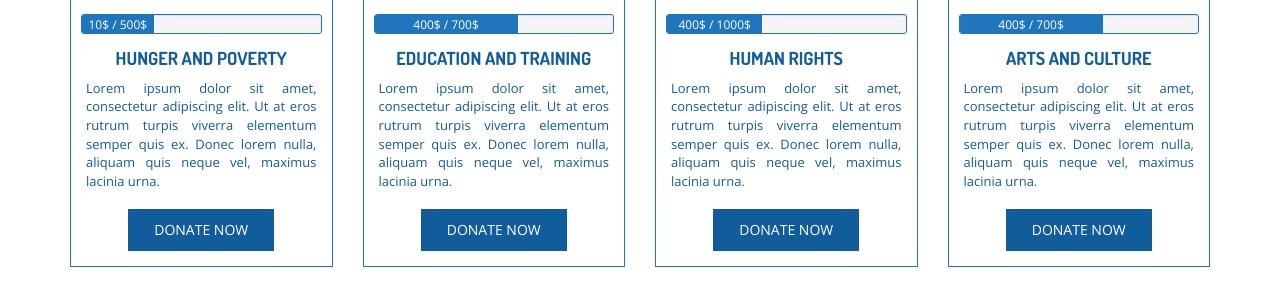
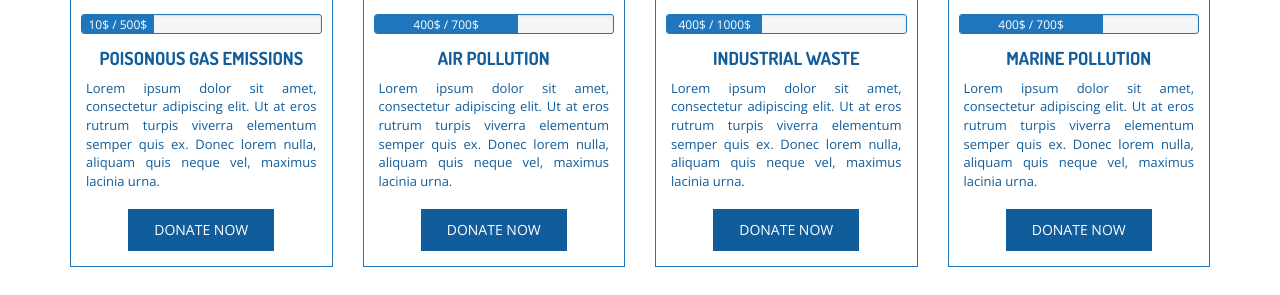
Before and after one commit to rajabhishek9271/wtl-mini-project, a Django app: page /causes/ in a window 1280 px wide. Shown: the part 632-927 px from the top of the page. Run offline with Django 3.2, Linux system fonts and the light colour scheme; some libraries are stand-ins or nearby versions.

Commit message:
HEADINGS CHANGED

```diff
--- a/trust/templates/base.html
+++ b/trust/templates/base.html
@@ -94,7 +94,7 @@
 
                         <li><a class="is-active" href="{% url 'index' %}">HOME</a></li>
                         <li><a href="{% url 'about' %}">ABOUT</a></li>
-                        <li class="has-child"><a href="{% url 'causes' %}">CAUSES</a>
+                        <li class="has-child"><a href="{% url 'causes' %}">OUR MISTAKES</a>
                           <li class="has-child"><a href="{% url 'volunteer' %}">VOLUNTEER</a>
 
 
--- a/trust/templates/causes.html
+++ b/trust/templates/causes.html
@@ -39,7 +39,7 @@
 		                          </div>
 		                        </div>
 
-		                        <h4 class="cause-title"><a href="#">HUNGER AND POVERTY </a></h4>
+		                        <h4 class="cause-title"><a href="#">POISONOUS GAS EMISSIONS </a></h4>
 		                        <div class="cause-details">
 		                            Lorem ipsum dolor sit amet, consectetur adipiscing elit. Ut at eros rutrum turpis viverra elementum semper quis ex. Donec lorem nulla, aliquam quis neque vel, maximus lacinia urna.
 		                        </div>
@@ -68,7 +68,7 @@
 		                          </div>
 		                        </div>
 
-		                        <h4 class="cause-title"><a href="#">EDUCATION AND TRAINING</a></h4>
+		                        <h4 class="cause-title"><a href="#">AIR POLLUTION</a></h4>
 		                        <div class="cause-details">
 		                            Lorem ipsum dolor sit amet, consectetur adipiscing elit. Ut at eros rutrum turpis viverra elementum semper quis ex. Donec lorem nulla, aliquam quis neque vel, maximus lacinia urna.
 		                        </div>
@@ -98,7 +98,7 @@
 		                          </div>
 		                        </div>
 
-		                        <h4 class="cause-title"><a href="#">HUMAN RIGHTS</a></h4>
+		                        <h4 class="cause-title"><a href="#">INDUSTRIAL WASTE</a></h4>
 		                        <div class="cause-details">
 		                            Lorem ipsum dolor sit amet, consectetur adipiscing elit. Ut at eros rutrum turpis viverra elementum semper quis ex. Donec lorem nulla, aliquam quis neque vel, maximus lacinia urna.
 		                        </div>
@@ -127,7 +127,7 @@
 		                          </div>
 		                        </div>
 
-		                        <h4 class="cause-title"><a href="#">ARTS AND CULTURE </a></h4>
+		                        <h4 class="cause-title"><a href="#">MARINE POLLUTION </a></h4>
 		                        <div class="cause-details">
 		                            Lorem ipsum dolor sit amet, consectetur adipiscing elit. Ut at eros rutrum turpis viverra elementum semper quis ex. Donec lorem nulla, aliquam quis neque vel, maximus lacinia urna.
 		                        </div>
@@ -158,7 +158,7 @@
 		                          </div>
 		                        </div>
 
-		                        <h4 class="cause-title"><a href="#">HUNGER AND POVERTY </a></h4>
+		                        <h4 class="cause-title"><a href="#">MARINE POLLUTION </a></h4>
 		                        <div class="cause-details">
 		                            Lorem ipsum dolor sit amet, consectetur adipiscing elit. Ut at eros rutrum turpis viverra elementum semper quis ex. Donec lorem nulla, aliquam quis neque vel, maximus lacinia urna.
 		                        </div>
@@ -187,7 +187,7 @@
 		                          </div>
 		                        </div>
 
-		                        <h4 class="cause-title"><a href="#">EDUCATION AND TRAINING</a></h4>
+		                        <h4 class="cause-title"><a href="#">LAND POLLUTION</a></h4>
 		                        <div class="cause-details">
 		                            Lorem ipsum dolor sit amet, consectetur adipiscing elit. Ut at eros rutrum turpis viverra elementum semper quis ex. Donec lorem nulla, aliquam quis neque vel, maximus lacinia urna.
 		                        </div>
@@ -217,7 +217,7 @@
 		                          </div>
 		                        </div>
 
-		                        <h4 class="cause-title"><a href="#">HUMAN RIGHTS</a></h4>
+		                        <h4 class="cause-title"><a href="#">SOIL POLLUTION</a></h4>
 		                        <div class="cause-details">
 		                            Lorem ipsum dolor sit amet, consectetur adipiscing elit. Ut at eros rutrum turpis viverra elementum semper quis ex. Donec lorem nulla, aliquam quis neque vel, maximus lacinia urna.
 		                        </div>
@@ -246,7 +246,7 @@
 		                          </div>
 		                        </div>
 
-		                        <h4 class="cause-title"><a href="#">ARTS AND CULTURE </a></h4>
+		                        <h4 class="cause-title"><a href="#">WATER POLLUTION </a></h4>
 		                        <div class="cause-details">
 		                            Lorem ipsum dolor sit amet, consectetur adipiscing elit. Ut at eros rutrum turpis viverra elementum semper quis ex. Donec lorem nulla, aliquam quis neque vel, maximus lacinia urna.
 		                        </div>
```
